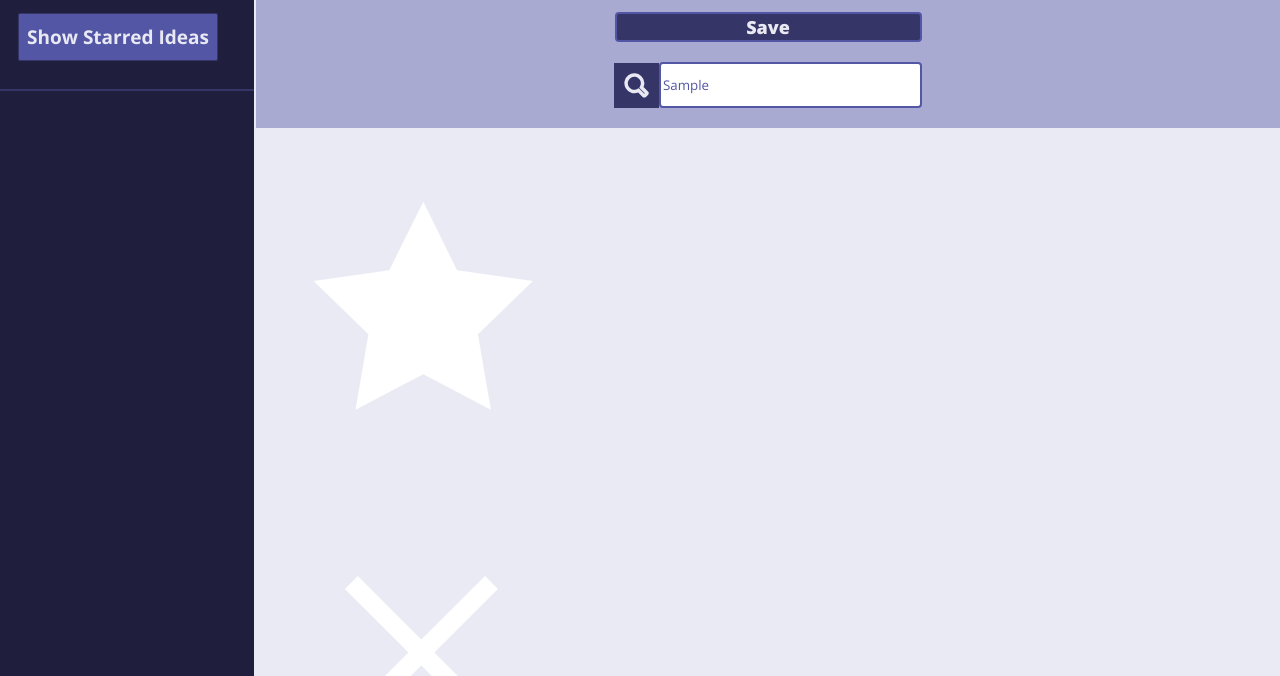
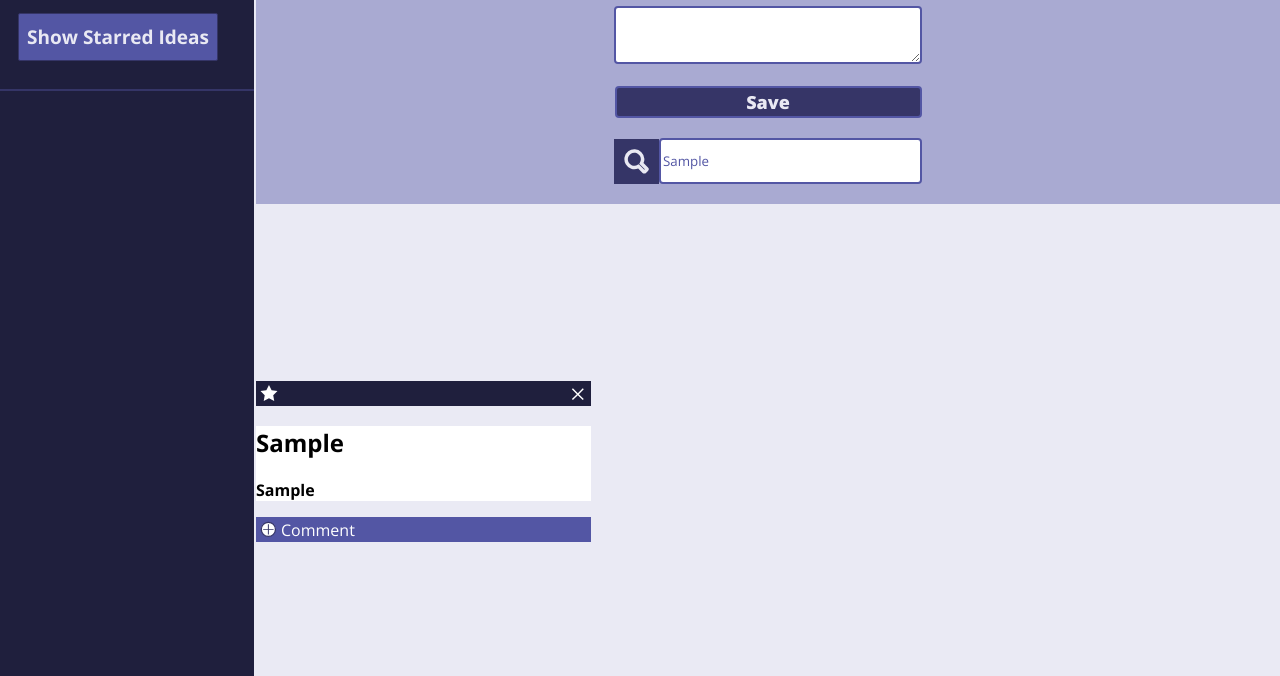
Before and after one commit to smithkirsten/ideabox, a plain HTML site: page index.html in a window 1280 px wide. Both pictures are taken after typing "Sample", "Sample", "Sample" into the empty fields and a click on the button "Save". Shown: the part 124-800 px from the top of the page. Drawn offline with nearby package versions, Linux system fonts and the light colour scheme.

Commit message:
Begin styling idea box

```diff
--- a/main.js
+++ b/main.js
@@ -23,7 +23,6 @@ var ideaCard;
 
 // functions
 
-
 //this function creats a new instence of idea, and pushes it into savedIdeas array
 //this function should prevent duplicates
 function saveIdeaCard() {
@@ -48,15 +47,15 @@ function displayNewCard(){
 
     grid.innerHTML += `<article id="${ideaCard.id}" class="idea-card">
     <header class="card-header">
-        <img class="star-icon" src="./assets/star.svg" alt="star icon">
-        <img class="x-icon" src="./assets/delete.svg" alt="x icon">
+        <img class="icons star-icon" src="./assets/star.svg" alt="star icon">
+        <img class="icons x-icon" src="./assets/delete.svg" alt="x icon">
     </header>
     <div class="input-content">
     <h2 class="idea-card-title">${ideaCard.title}</h2>
     <p class="idea-card-body">${ideaCard.body}</p>
     </div>
-    <footer>
-        <img class="comment-icon" src="./assets/comment.svg" alt="plus icon"><span>Comment</span>
+    <footer class="card-footer">
+        <img class="icons comment-icon" src="./assets/comment.svg" alt="plus icon"><span>Comment</span>
     </footer>
     </article>`;
 }
@@ -67,14 +66,14 @@ function clearInputs(){
 }
 
 //Iteration 2
+//style card
+
 // disable save button until both input fields have content
     // css pseudo-class disabled can work like hidden
         // might have to change cursor property separately
         //[https://developer.mozilla.org/en-US/docs/Web/CSS/:disabled](https://developer.mozilla.org/en-US/docs/Web/CSS/:disabled)
         //[https://css-tricks.com/almanac/selectors/d/disabled/](https://css-tricks.com/almanac/selectors/d/disabled/)
 
-// we will need a function to create a new card that will be pushed into the saved grid
-    //interpolate values from new object instance into inner HTML for .idea-card-grid
 
 // Iteration 3
 
--- a/styles.css
+++ b/styles.css
@@ -169,9 +169,39 @@ body {
     color: #5356A4;
 }
 
-/* .idea-card {
+/*=========
+}============*/
 
-} */
+.idea-card {
+
+}
+.card-header{
+    background-color: #1F1F3D;
+    display: flex;
+    justify-content: space-between;
+}
+.icons{
+    height: 25px;
+}
+.input-content{
+    background-color: #FFFFFF;
+}
+.idea-card-title{
+
+}
+.idea-card-body{
+    color:#1F1F3D
+    font-weight: lighter;
+}
+.card-footer{
+    background-color: #5356A4;
+    color: #FFFFFF;
+    display: flex;
+    align-items: center;
+    font-weight: normal;
+}
+
+
 
 
 /* The current css file isn't connected to the HTML file for some reason */
```
